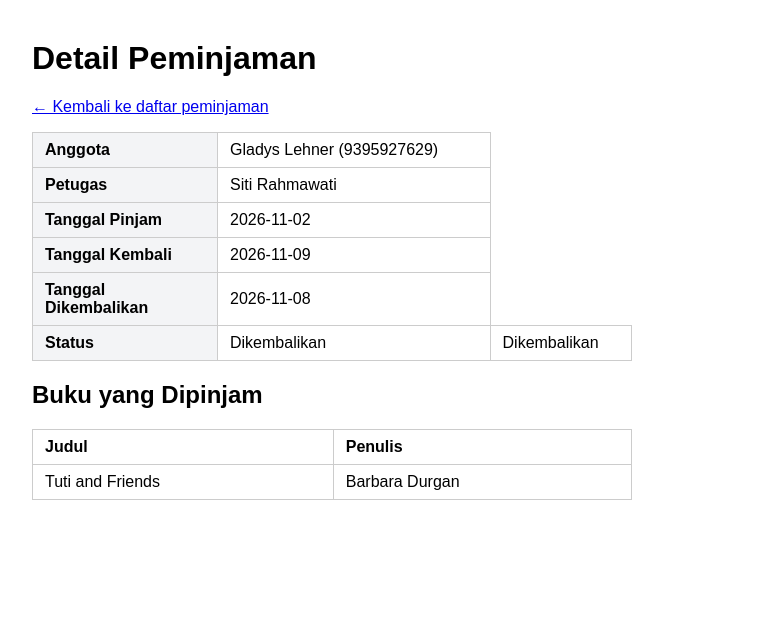
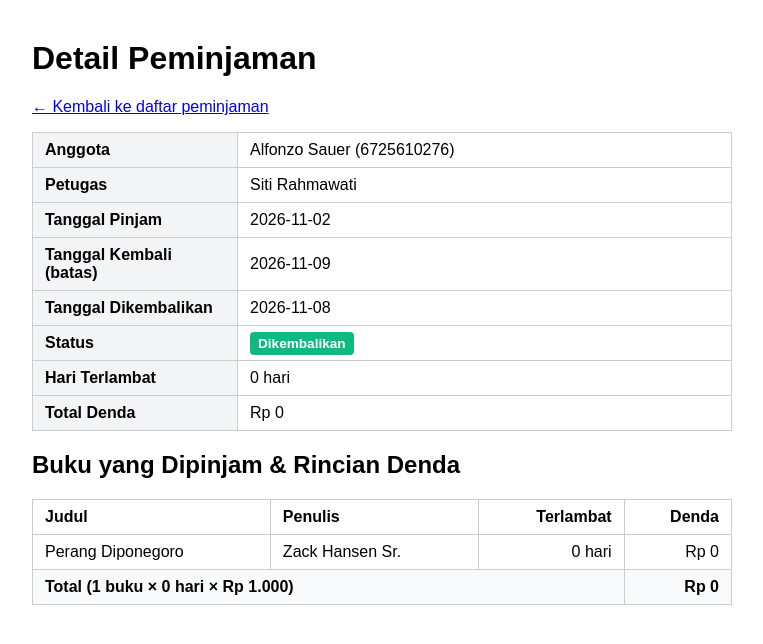
Before and after one commit to creazt/app-perpustakaan-v2, a Laravel app: page /loans/1 in a window 1280 px wide. Shown: the top 644 px of the page, without its empty margins (8-771 px from the left). Run offline with Laravel 12, Linux system fonts and the light colour scheme; a user stored in the database is signed in; data comes from the database, SQL or seed files in the repository.

Commit message:
denda per buku, rincian denda, statistik dashboard, filter peminjaman

```diff
--- a/app/Http/Controllers/LoanController.php
+++ b/app/Http/Controllers/LoanController.php
@@ -4,7 +4,6 @@ namespace App\Http\Controllers;
 
 use App\Models\Book;
 use App\Models\Loan;
-use App\Models\LoanItem;
 use App\Models\Member;
 use Illuminate\Http\Request;
 use Illuminate\Support\Facades\Auth;
@@ -13,15 +12,29 @@ use Illuminate\Support\Facades\Http;
 
 class LoanController extends Controller
 {
-    public function index()
+    public function index(Request $request)
     {
-        $loans = Loan::with(['member', 'user', 'loanItems.book'])->paginate(10);
+        $filter = $request->validate([
+            'status' => 'nullable|in:dipinjam,terlambat,dikembalikan',
+            'dari' => 'nullable|date',
+            'sampai' => 'nullable|date|after_or_equal:dari',
+        ], [
+            'sampai.after_or_equal' => 'Tanggal "sampai" tidak boleh sebelum tanggal "dari".',
+        ]);
+
+        $loans = Loan::with(['member', 'user', 'loanItems.book'])
+            ->filter($filter)
+            ->latest('id')
+            ->paginate(10)
+            ->withQueryString(); // supaya filter tidak hilang saat pindah halaman
+
         return view('loans.index', compact('loans'));
     }
 
     public function create()
     {
-        $members = Member::all();
+        // Hanya anggota aktif yang boleh meminjam
+        $members = Member::where('status', 'aktif')->get();
         $books = Book::all();
 
         return view('loans.create', compact('members', 'books'));
@@ -34,22 +47,11 @@ class LoanController extends Controller
             'tanggal_pinjam' => 'required|date',
             'tanggal_kembali' => 'required|date|after_or_equal:tanggal_pinjam',
             'book_ids' => 'required|array|min:1',
-            'book_ids.*' => 'integer|exists:books,id',
+            'book_ids.*' => 'integer|distinct|exists:books,id',
         ]);
 
-        $loan = Loan::create([
-            'member_id' => $validated['member_id'],
-            'user_id' => Auth::id(),
-            'tanggal_pinjam' => $validated['tanggal_pinjam'],
-            'tanggal_kembali' => $validated['tanggal_kembali'],
-            'status' => 'dipinjam',
-        ]);
-        foreach ($validated['book_ids'] as $bookId) {
-            LoanItem::create([
-                'loan_id' => $loan->id,
-                'book_id' => $bookId,
-            ]);
-        }
+        // Aturan batas pinjam, stok, dan status anggota ada di Loan::buat()
+        Loan::buat($validated + ['user_id' => Auth::id()]);
 
         return redirect()->route('loans.index')
             ->with('success', 'Data peminjaman berhasil ditambahkan.');
@@ -99,13 +101,14 @@ class LoanController extends Controller
     {
         $loan = Loan::findOrFail($id);
 
-        $loan->update([
-            'status' => 'dikembalikan',
-            'tanggal_dikembalikan' => now()->toDateString(),
-        ]);
+        // Isi tanggal dikembalikan, simpan denda, dan tambah stok
+        $loan->kembalikan();
 
-        return redirect()->route('loans.index')
-            ->with('success', 'Buku berhasil dikembalikan.');
+        $pesan = $loan->denda > 0
+            ? 'Buku berhasil dikembalikan. Denda keterlambatan: Rp ' . number_format($loan->denda, 0, ',', '.')
+            : 'Buku berhasil dikembalikan tepat waktu. Tidak ada denda.';
+
+        return redirect()->route('loans.index')->with('success', $pesan);
     }
 
     public function report(Request $request)
--- a/app/Models/Loan.php
+++ b/app/Models/Loan.php
@@ -2,13 +2,26 @@
 
 namespace App\Models;
 
+use Carbon\Carbon;
+use Illuminate\Database\Eloquent\Builder;
 use Illuminate\Database\Eloquent\Model;
 use Illuminate\Database\Eloquent\Relations\BelongsTo;
 use Illuminate\Database\Eloquent\Relations\HasMany;
+use Illuminate\Support\Facades\DB;
+use Illuminate\Validation\ValidationException;
 
 class Loan extends Model
 {
-    protected $fillable = ['member_id', 'user_id', 'tanggal_pinjam', 'tanggal_kembali', 'tanggal_dikembalikan', 'status'];
+    /** Maksimal buku yang boleh dipinjam sekaligus oleh satu anggota */
+    public const MAKS_BUKU_AKTIF = 3;
+
+    /** Denda per buku per hari keterlambatan (rupiah) */
+    public const DENDA_PER_BUKU_PER_HARI = 1000;
+
+    protected $fillable = [
+        'member_id', 'user_id', 'tanggal_pinjam', 'tanggal_kembali',
+        'tanggal_dikembalikan', 'status', 'denda',
+    ];
 
     public function member(): BelongsTo
     {
@@ -24,4 +37,203 @@ class Loan extends Model
     {
         return $this->hasMany(LoanItem::class);
     }
+
+    /* ---------------------------------------------------------------
+     |  Scope
+     |---------------------------------------------------------------*/
+
+    /** Peminjaman yang bukunya belum dikembalikan */
+    public function scopeAktif(Builder $query): Builder
+    {
+        return $query->where('status', '!=', 'dikembalikan');
+    }
+
+    /** Belum dikembalikan DAN sudah lewat tanggal_kembali */
+    public function scopeTerlambat(Builder $query): Builder
+    {
+        return $query->aktif()->where('tanggal_kembali', '<', now()->toDateString());
+    }
+
+    /**
+     * Filter daftar peminjaman.
+     * $filter: status (dipinjam|terlambat|dikembalikan), dari, sampai (tanggal pinjam)
+     */
+    public function scopeFilter(Builder $query, array $filter): Builder
+    {
+        $hariIni = now()->toDateString();
+        $status = $filter['status'] ?? null;
+
+        if ($status === 'dipinjam') {
+            $query->aktif()->where('tanggal_kembali', '>=', $hariIni);
+        } elseif ($status === 'terlambat') {
+            $query->aktif()->where('tanggal_kembali', '<', $hariIni);
+        } elseif ($status === 'dikembalikan') {
+            $query->where('status', 'dikembalikan');
+        }
+
+        if (! empty($filter['dari'])) {
+            $query->where('tanggal_pinjam', '>=', $filter['dari']);
+        }
+
+        if (! empty($filter['sampai'])) {
+            $query->where('tanggal_pinjam', '<=', $filter['sampai']);
+        }
+
+        return $query;
+    }
+
+    /* ---------------------------------------------------------------
+     |  Status & denda
+     |---------------------------------------------------------------*/
+
+    /** Status untuk ditampilkan: terlambat dihitung otomatis dari tanggal */
+    public function statusTampil(): string
+    {
+        if ($this->status === 'dikembalikan') {
+            return 'dikembalikan';
+        }
+
+        $batas = Carbon::parse($this->tanggal_kembali)->startOfDay();
+
+        return $batas->lt(now()->startOfDay()) ? 'terlambat' : 'dipinjam';
+    }
+
+    public function jumlahBuku(): int
+    {
+        return $this->loanItems->count();
+    }
+
+    /**
+     * Jumlah hari terlambat.
+     * Sudah dikembalikan: dihitung sampai tanggal_dikembalikan.
+     * Belum dikembalikan: dihitung sampai hari ini.
+     */
+    public function hariTerlambat(?string $sampai = null): int
+    {
+        $batas = Carbon::parse($this->tanggal_kembali)->startOfDay();
+        $akhir = Carbon::parse(
+            $sampai ?? $this->tanggal_dikembalikan ?? now()->toDateString()
+        )->startOfDay();
+
+        return $akhir->gt($batas) ? (int) $batas->diffInDays($akhir) : 0;
+    }
+
+    /** Denda = jumlah buku x hari terlambat x tarif per buku per hari */
+    public function hitungDenda(?string $sampai = null): int
+    {
+        return $this->hariTerlambat($sampai)
+            * $this->jumlahBuku()
+            * self::DENDA_PER_BUKU_PER_HARI;
+    }
+
+    /** Denda yang tercatat (sudah dikembalikan) atau denda berjalan (belum dikembalikan) */
+    public function dendaSaatIni(): int
+    {
+        return $this->status === 'dikembalikan'
+            ? (int) $this->denda
+            : $this->hitungDenda();
+    }
+
+    /** Rincian denda per buku (butuh relasi loanItems.book sudah di-load) */
+    public function rincianDenda(): array
+    {
+        $hari = $this->hariTerlambat();
+
+        return $this->loanItems->map(fn ($item) => [
+            'judul' => $item->book?->judul ?? '(buku sudah dihapus)',
+            'hari' => $hari,
+            'tarif' => self::DENDA_PER_BUKU_PER_HARI,
+            'denda' => $hari * self::DENDA_PER_BUKU_PER_HARI,
+        ])->all();
+    }
+
+    /* ---------------------------------------------------------------
+     |  Transaksi
+     |---------------------------------------------------------------*/
+
+    /**
+     * Buat peminjaman + item bukunya, dengan aturan: anggota harus aktif,
+     * batas pinjam, dan stok tersedia (stok dikurangi).
+     * Dipakai bersama oleh controller web dan API.
+     *
+     * @param  array  $data  member_id, user_id, tanggal_pinjam, tanggal_kembali, book_ids
+     */
+    public static function buat(array $data): self
+    {
+        return DB::transaction(function () use ($data) {
+            $member = Member::findOrFail($data['member_id']);
+
+            if ($member->status !== 'aktif') {
+                throw ValidationException::withMessages([
+                    'member_id' => 'Anggota berstatus nonaktif tidak dapat meminjam buku.',
+                ]);
+            }
+
+            $bookIds = $data['book_ids'];
+
+            $sedangDipinjam = LoanItem::whereHas('loan', function ($q) use ($member) {
+                $q->where('member_id', $member->id)->aktif();
+            })->count();
+
+            if ($sedangDipinjam + count($bookIds) > self::MAKS_BUKU_AKTIF) {
+                $sisa = max(self::MAKS_BUKU_AKTIF - $sedangDipinjam, 0);
+
+                throw ValidationException::withMessages([
+                    'book_ids' => 'Batas pinjam maksimal ' . self::MAKS_BUKU_AKTIF
+                        . " buku. Anggota ini masih bisa meminjam {$sisa} buku lagi.",
+                ]);
+            }
+
+            $books = Book::whereIn('id', $bookIds)->get();
+
+            foreach ($books as $book) {
+                if ($book->stok < 1) {
+                    throw ValidationException::withMessages([
+                        'book_ids' => "Stok buku \"{$book->judul}\" sedang habis.",
+                    ]);
+                }
+            }
+
+            $loan = self::create([
+                'member_id' => $member->id,
+                'user_id' => $data['user_id'],
+                'tanggal_pinjam' => $data['tanggal_pinjam'],
+                'tanggal_kembali' => $data['tanggal_kembali'],
+                'status' => 'dipinjam',
+            ]);
+
+            foreach ($books as $book) {
+                $loan->loanItems()->create(['book_id' => $book->id]);
+                $book->decrement('stok');
+            }
+
+            return $loan;
+        });
+    }
+
+    /** Pengembalian: isi tanggal, simpan total denda, dan tambah kembali stok */
+    public function kembalikan(): self
+    {
+        if ($this->status === 'dikembalikan') {
+            throw ValidationException::withMessages([
+                'status' => 'Peminjaman ini sudah dikembalikan sebelumnya.',
+            ]);
+        }
+
+        DB::transaction(function () {
+            $hariIni = now()->toDateString();
+
+            $this->update([
+                'status' => 'dikembalikan',
+                'tanggal_dikembalikan' => $hariIni,
+                'denda' => $this->hitungDenda($hariIni),
+            ]);
+
+            foreach ($this->loanItems()->with('book')->get() as $item) {
+                $item->book?->increment('stok');
+            }
+        });
+
+        return $this;
+    }
 }
--- a/config/app.php
+++ b/config/app.php
@@ -65,7 +65,7 @@ return [
     |
     */
 
-    'timezone' => 'UTC',
+    'timezone' => 'Asia/Jakarta',
 
     /*
     |--------------------------------------------------------------------------
--- a/resources/views/loans/show.blade.php
+++ b/resources/views/loans/show.blade.php
@@ -8,7 +8,7 @@
         body {
             font-family: sans-serif;
             margin: 40px;
-            max-width: 600px;
+            max-width: 700px;
         }
 
         table {
@@ -25,68 +25,120 @@
         }
 
         .info th {
-            width: 160px;
+            width: 180px;
             background: #f3f4f6;
         }
+
+        .text-right {
+            text-align: right;
+        }
+
+        tfoot td {
+            font-weight: bold;
+            background: #f9fafb;
+        }
+
+        .badge {
+            padding: 4px 8px;
+            border-radius: 4px;
+            color: #fff;
+            font-size: 0.85em;
+            font-weight: bold;
+        }
+
+        .badge-success { background: #10b981; }
+        .badge-warning { background: #f59e0b; }
+        .badge-danger { background: #ef4444; }
     </style>
 </head>
 
 <body>
+    @php
+        $statusTampil = $loan->statusTampil();
+        $rincian = $loan->rincianDenda();
+        $tarif = \App\Models\Loan::DENDA_PER_BUKU_PER_HARI;
+    @endphp
+
     <h1>Detail Peminjaman</h1>
     <p><a href="{{ route('loans.index') }}">&larr; Kembali ke daftar peminjaman</a></p>
 
     <table class="info">
         <tr>
             <th>Anggota</th>
-            <td>{{ $loan['member']['nama'] }} ({{ $loan['member']['nim'] }})</td>
+            <td>{{ $loan->member->nama }} ({{ $loan->member->nim }})</td>
         </tr>
         <tr>
             <th>Petugas</th>
-            <td>{{ $loan['user']['name'] }}</td>
+            <td>{{ $loan->user->name }}</td>
         </tr>
         <tr>
             <th>Tanggal Pinjam</th>
-            <td>{{ $loan['tanggal_pinjam'] }}</td>
+            <td>{{ $loan->tanggal_pinjam }}</td>
         </tr>
         <tr>
-            <th>Tanggal Kembali</th>
-            <td>{{ $loan['tanggal_kembali'] }}</td>
+            <th>Tanggal Kembali (batas)</th>
+            <td>{{ $loan->tanggal_kembali }}</td>
         </tr>
         <tr>
             <th>Tanggal Dikembalikan</th>
-            <td>{{ $loan['tanggal_dikembalikan'] ?? '-' }}</td>
+            <td>{{ $loan->tanggal_dikembalikan ?? '-' }}</td>
         </tr>
         <tr>
             <th>Status</th>
             <td>
-                @if($loan['status'] == 'dikembalikan')
+                @if($statusTampil === 'dikembalikan')
                 <span class="badge badge-success">Dikembalikan</span>
-                @elseif($loan['status'] == 'terlambat')
+                @elseif($statusTampil === 'terlambat')
                 <span class="badge badge-danger">Terlambat</span>
                 @else
                 <span class="badge badge-warning">Dipinjam</span>
                 @endif
             </td>
-            <td>{{ ucfirst($loan['status']) }}</td>
+        </tr>
+        <tr>
+            <th>Hari Terlambat</th>
+            <td>{{ $loan->hariTerlambat() }} hari</td>
+        </tr>
+        <tr>
+            <th>Total Denda</th>
+            <td>
+                Rp {{ number_format($loan->dendaSaatIni(), 0, ',', '.') }}
+                @if($statusTampil === 'terlambat')
+                <small>(denda berjalan, belum dikembalikan)</small>
+                @endif
+            </td>
         </tr>
     </table>
 
-    <h2>Buku yang Dipinjam</h2>
+    <h2>Buku yang Dipinjam &amp; Rincian Denda</h2>
     <table>
         <thead>
             <tr>
                 <th>Judul</th>
                 <th>Penulis</th>
+                <th class="text-right">Terlambat</th>
+                <th class="text-right">Denda</th>
             </tr>
         </thead>
         <tbody>
-            @foreach ($loan['loanItems'] as $item)
+            @foreach ($loan->loanItems as $item)
             <tr>
-                <td>{{ $item['book']['judul'] }}</td>
-                <td>{{ $item['book']['penulis'] }}</td>
+                <td>{{ $item->book?->judul ?? '-' }}</td>
+                <td>{{ $item->book?->penulis ?? '-' }}</td>
+                <td class="text-right">{{ $rincian[$loop->index]['hari'] }} hari</td>
+                <td class="text-right">Rp {{ number_format($rincian[$loop->index]['denda'], 0, ',', '.') }}</td>
             </tr>
             @endforeach
         </tbody>
+        <tfoot>
+            <tr>
+                <td colspan="3">
+                    Total ({{ $loan->jumlahBuku() }} buku &times; {{ $loan->hariTerlambat() }} hari
+                    &times; Rp {{ number_format($tarif, 0, ',', '.') }})
+                </td>
+                <td class="text-right">Rp {{ number_format($loan->dendaSaatIni(), 0, ',', '.') }}</td>
+            </tr>
+        </tfoot>
     </table>
 </body>
 
```
Also changed, not shown: app/Http/Controllers/Api/LoanController.php (+6 -18 lines), app/Http/Controllers/Api/StatsController.php (+25 -1 lines), app/Http/Controllers/DashboardController.php (+6 -1 lines), app/Http/Resources/LoanResource.php (+7 -0 lines), resources/views/dashboard.blade.php (+39 -0 lines), resources/views/loans/index.blade.php (+49 -4 lines), resources/views/loans/report.blade.php (+7 -3 lines), database/migrations/2026_11_24_085842_add_denda_to_loans_table.php (added).
